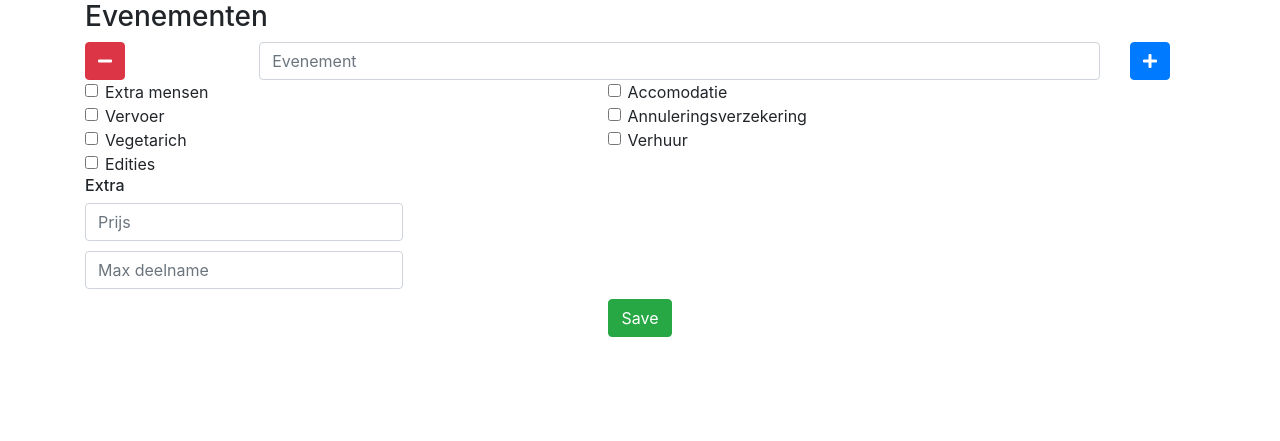
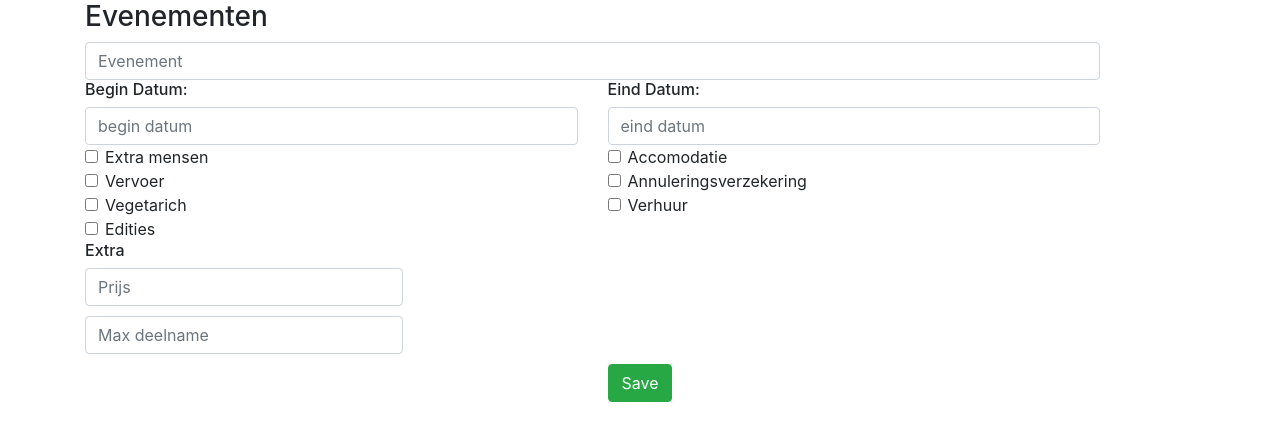
Before and after one commit to frieslandbeweegt/inschrijf, a PHP site: page /cms.php in a window 1280 px wide. Shown: the top 441 px of the page. Run offline with PHP 8.4, Linux system fonts and the light colour scheme; some libraries are stand-ins or nearby versions.

Commit message:
Add files via upload

```diff
--- a/cms.php
+++ b/cms.php
@@ -32,24 +32,30 @@ include( 'server.php' );
 					<div class="main-event">
 						<div class="evenementen">
 							<div class="row" style="margin-bottom: 10px;">
-								<div class="col-md-2">
-									<div class="btn btn-danger minEvent">
-										<i class="fas fa-minus"></i>
+								<div class="col-md-12">
+									<input type="text" class="form-control" id="evenement" aria-describedby="evenement" name="evenement" placeholder="Evenement" required>
+									<div class="row">
+										<div class="col-md-6">
+										<h6>Begin Datum:</h6>
+										<input id="datum_begin" type="text" class="form-control" name="datum_begin" placeholder="begin datum" required>
+										</div>
+										<div class="col-md-6">
+										<h6>Eind Datum:</h6>
+										<input id="datum_eind" type="text" class="form-control" name="datum_eind" placeholder="eind datum" required>
+										</div>
 									</div>
 								</div>
-								<div class="col-md-10">
-									<input type="text" class="form-control" id="evenement" aria-describedby="evenement" name="evenement" placeholder="Evenement">
-								</div>
+
 
 								<div class="col-md-6">
 									<div class="form-check">
-										<input class="form-check-input inlineCheckbox1" type="checkbox" value="Extra mensen" onClick="showInput()">
+										<input class="form-check-input inlineCheckbox1" type="checkbox" value="Extra mensen" name="check1" onClick="showInput()">
 										<label class="form-check-label" for="inlineCheckbox1">Extra mensen</label>
-										<input type="number" class="form-control max_extra" placeholder="max extra deelnemers" style="display: none;">
+										<input type="number" class="form-control max_extra" placeholder="max extra deelnemers" name="extra_inschrijven" style="display: none;">
 									</div>
 
 									<div class="form-check">
-										<input class="form-check-input inlineCheckbox2" type="checkbox" value="Vervoer" onClick="showInput2();">
+										<input class="form-check-input inlineCheckbox2" type="checkbox" value="Vervoer" onClick="showInput2();" name="check2">
 										<label class="form-check-label" for="inlineCheckbox2">Vervoer</label>
 
 										<div class="vervoer_zelf" style="display: none;">
@@ -63,13 +69,13 @@ include( 'server.php' );
 																</div>
 															</div>
 															<div class="col-md-6">
-																<input type="text" class="form-control" placeholder="Vervoer zelf">
+																<input type="text" class="form-control" placeholder="Vervoer zelf" name="vervoer">
 															</div>
 															<div class="col-md-4 input-group">
 																<div class="input-group-prepend">
 																	<span class="input-group-text" id="basic-addon1">€</span>
 																</div>
-																<input type="text" class="form-control" placeholder="costs">
+																<input type="text" class="form-control" placeholder="costs" name="vervoer_costs">
 															</div>
 														</div>
 													</div>
@@ -84,12 +90,12 @@ include( 'server.php' );
 									</div>
 
 									<div class="form-check">
-										<input class="form-check-input" type="checkbox" id="inlineCheckbox3" value="Vegetarisch">
+										<input class="form-check-input" type="checkbox" id="inlineCheckbox3" name="check3" value="Vegetarisch">
 										<label class="form-check-label" for="inlineCheckbox3">Vegetarich</label>
 									</div>
 
 									<div class="form-check">
-										<input class="form-check-input inlineCheckbox4" type="checkbox" value="Edities" onClick="showInput3();">
+										<input class="form-check-input inlineCheckbox4" type="checkbox" name="check4" value="Edities" onClick="showInput3();">
 										<label class="form-check-label" for="inlineCheckbox4">Edities</label>
 
 										<div class="editie" style="display: none;">
@@ -103,13 +109,13 @@ include( 'server.php' );
 																</div>
 															</div>
 															<div class="col-md-6">
-																<input type="text" class="form-control" placeholder="Editie">
+																<input type="text" class="form-control" placeholder="Editie" name="editie">
 															</div>
 															<div class="col-md-4 input-group">
 																<div class="input-group-prepend">
 																	<span class="input-group-text" id="basic-addon2">€</span>
 																</div>
-																<input type="text" class="form-control" placeholder="costs">
+																<input type="text" class="form-control" placeholder="costs" name="editie_costs">
 															</div>
 														</div>
 													</div>
@@ -125,7 +131,7 @@ include( 'server.php' );
 								</div>
 								<div class="col-md-6">
 									<div class="form-check">
-										<input class="form-check-input inlineCheckbox5" type="checkbox" value="Accomodatie" onClick="showInput4();">
+										<input class="form-check-input inlineCheckbox5" type="checkbox" value="Accomodatie" name="check5" onClick="showInput4();">
 										<label class="form-check-label" for="inlineCheckbox5">Accomodatie</label>
 
 										<div class="accomodatie" style="display: none;">
@@ -139,13 +145,13 @@ include( 'server.php' );
 																</div>
 															</div>
 															<div class="col-md-6">
-																<input type="text" class="form-control" placeholder="Accomodatie">
+																<input type="text" class="form-control" placeholder="Accomodatie" name="accomodatie">
 															</div>
 															<div class="col-md-4 input-group">
 																<div class="input-group-prepend">
 																	<span class="input-group-text" id="basic-addon3">€</span>
 																</div>
-																<input type="text" class="form-control" placeholder="costs">
+																<input type="text" class="form-control" placeholder="costs" name="accomodatie_costs">
 															</div>
 														</div>
 													</div>
@@ -160,12 +166,12 @@ include( 'server.php' );
 									</div>
 
 									<div class="form-check">
-										<input class="form-check-input" type="checkbox" id="inlineCheckbox6" value="Annuleringsverzekering">
+										<input class="form-check-input" type="checkbox" id="inlineCheckbox6" name="check6" value="Annuleringsverzekering">
 										<label class="form-check-label" for="inlineCheckbox6">Annuleringsverzekering</label>
 									</div>
 
 									<div class="form-check">
-										<input class="form-check-input inlineCheckbox7" type="checkbox" value="Verhuur" onClick="showInput5();">
+										<input class="form-check-input inlineCheckbox7" type="checkbox" name="check7" value="Verhuur" onClick="showInput5();">
 										<label class="form-check-label" for="inlineCheckbox7">Verhuur</label>
 
 										<div class="verhuur" style="display: none;">
@@ -179,13 +185,13 @@ include( 'server.php' );
 																</div>
 															</div>
 															<div class="col-md-6">
-																<input type="text" class="form-control" placeholder="Verhuur">
+																<input type="text" class="form-control" placeholder="Verhuur" name="verhuur">
 															</div>
 															<div class="col-md-4 input-group">
 																<div class="input-group-prepend">
 																	<span class="input-group-text" id="basic-addon3">€</span>
 																</div>
-																<input type="text" class="form-control" placeholder="costs">
+																<input type="text" class="form-control" placeholder="costs" name="verhuur_costs">
 															</div>
 														</div>
 													</div>
@@ -201,16 +207,11 @@ include( 'server.php' );
 								</div>
 								<div class="col-md-4">
 									<h6>Extra</h6>
-									<input type="text" class="form-control" id="Prijs" aria-describedby="prijs" placeholder="Prijs">
-									<input type="number" class="form-control" id="max_deelname" placeholder="Max deelname" style="margin-top: 10px;">
+									<input type="text" class="form-control" id="Prijs" aria-describedby="prijs" placeholder="Prijs" name="prijs" required>
+									<input type="number" class="form-control" id="max_deelname" placeholder="Max deelname" style="margin-top: 10px;" name="max_deelnemers" required>
 								</div>
 							</div>
 						</div>
-					</div>
-				</div>
-				<div class="col-md-1">
-					<div class="btn btn-primary addEvent">
-						<i class="fas fa-plus"></i>
 					</div>
 				</div>
 			</div>
--- a/server.php
+++ b/server.php
@@ -4,22 +4,78 @@ require_once 'connect_db.php';
 
 session_start();
 
-
 //save cms
 
 if ( isset( $_POST[ 'save' ] ) ) {
-	var_dump($_POST);
 
-	$evenement = mysqli_real_escape_string($conn, $_POST['evenement']);
-	for($i = 0; $i < count($_POST['evenement']); $i++) {
+	var_dump( $_POST );
+
+	$evenement = mysqli_real_escape_string( $conn, $_POST[ 'evenement' ] );
+	$datum_begin = mysqli_real_escape_string( $conn, $_POST[ 'datum_begin' ] );
+	$datum_eind = mysqli_real_escape_string( $conn, $_POST[ 'datum_eind' ] );
+	$prijs = mysqli_real_escape_string( $conn, $_POST[ 'prijs' ] );
+	$max_deelnemers = mysqli_real_escape_string( $conn, $_POST[ 'max_deelnemers' ] );
+
+	if ( isset($_POST['check1']) ) {
+		$extra_inschrijven = mysqli_real_escape_string( $conn, $_POST[ 'extra_inschrijven' ] );
+	} else {
+		$extra_inschrijven = "0";
+	}
+
+	if ( isset($_POST['check2']) ) {
+		$vervoer = mysqli_real_escape_string( $conn, $_POST[ 'vervoer' ] );
+		$vervoer_costs = mysqli_real_escape_string( $conn, $_POST[ 'vervoer_costs' ] );
+	} else {
+		$vervoer = "";
+		$vervoer_costs = "";
+	}
+
+	if ( isset($_POST['check3']) ) {
+		$vegetarisch = "ja";
+	} else {
+		$vegetarisch = "";
+	}
+
+	if ( isset($_POST['check4']) ) {
+		$editie = mysqli_real_escape_string( $conn, $_POST[ 'editie' ] );
+		$editie_costs = mysqli_real_escape_string( $conn, $_POST[ 'editie_costs' ] );
+	} else {
+		$editie = "";
+		$editie_costs= "";
+	}
+
+	if ( isset($_POST['check5']) ) {
+		$accomodatie = mysqli_real_escape_string( $conn, $_POST[ 'accomodatie' ] );
+		$accomodatie_costs = mysqli_real_escape_string( $conn, $_POST[ 'accomodatie_costs' ] );
+	} else {
+		$accomodatie = "";
+		$accomodatie_costs = "";
+	}
+
+	if ( isset($_POST['check6']) ) {
+		$annuleringsverzekering = "ja";
+	} else {
+		$annuleringsverzekering = "";
+	}
+
+	if ( isset($_POST['check7']) ) {
+		$verhuur = mysqli_real_escape_string( $conn, $_POST[ 'verhuur' ] );
+		$verhuur_costs = mysqli_real_escape_string( $conn, $_POST[ 'verhuur_costs' ] );
+	} else {
+		$verhuur = "";
+		$verhuur_costs = "";
+	}
 
 
-	$sql = "INSERT INTO evenementen (evenement) VALUES ('$evenement')";
+		$sql = "INSERT INTO evenementen (evenement, datum_begin, datum_eind, prijs, max_deelnemers, extra_inschrijven, vervoer, vervoer_costs, vegetarisch,
+		 editie, editie_costs, accomodatie, accomodatie_costs, annuleringsverzekering, verhuur, verhuur_costs)
+		 VALUES ('$evenement', '$datum_begin', '$datum_eind', '$prijs', '$max_deelnemers', '$extra_inschrijven', '$vervoer', '$vervoer_costs', '$vegetarisch',
+		  '$editie', '$editie_costs', '$accomodatie', '$accomodatie_costs', '$annuleringsverzekering', '$verhuur', '$verhuur_costs')";
 
-	if ($conn->query($sql) === TRUE) {
-		echo "New record created successfully";
-	} else {
-		echo "Error: " . $sql . "<br>" . $conn->error;
+		if ( $conn->query( $sql ) === TRUE ) {
+			echo "New record created successfully";
+			header('Location: index.php');
+		} else {
+			echo "Error: " . $sql . "<br>" . $conn->error;
+		}
 	}
-}
-}
```
